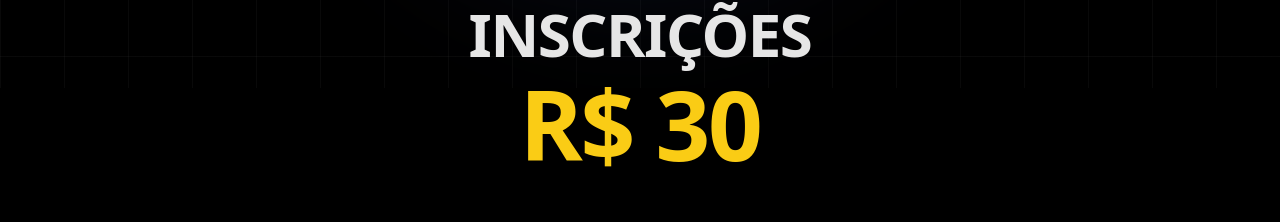
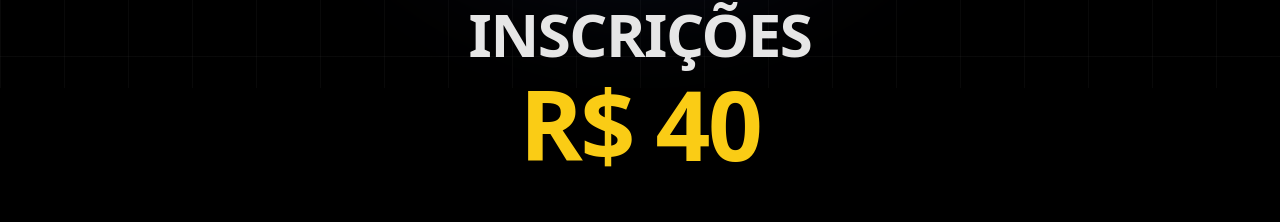
Before and after one commit to brunomatheusc/dive-conf-2026, a Next.js app: page / in a window 1280 px wide. Shown: the part 712-934 px from the top of the page. Built offline with nearby package versions, Linux system fonts and the light colour scheme.

Commit message:
feat: Update conference price

```diff
--- a/src/components/Hero.tsx
+++ b/src/components/Hero.tsx
@@ -68,7 +68,7 @@ export default function Hero() {
               INSCRIÇÕES
             </p>
             <p className="text-6xl sm:text-7xl md:text-8xl font-black text-yellow-400 tracking-tight">
-              R$ 30
+              R$ 40
             </p>
           </div>
 
```
Also changed, not shown: public/images/capa.jpg (added).
